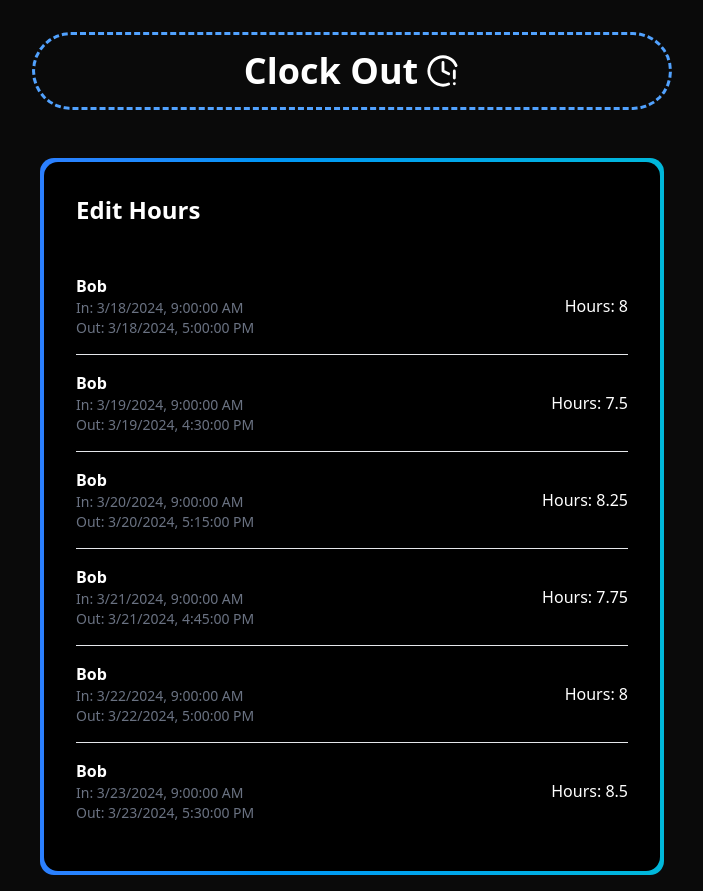
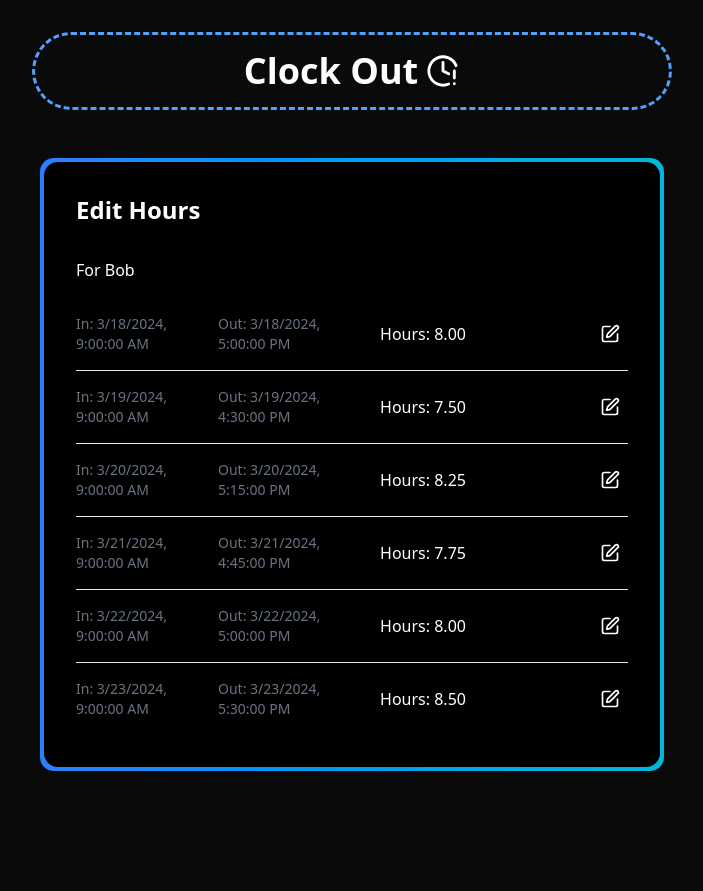
Before and after one commit to Pmacdon15/clock-out, a Next.js app: page /admin/edit-hours in a window 1280 px wide. Shown: the whole page, without its empty margins (288-991 px from the left). After the commit the page ends 800 px from the top, so only its background shows below. Built offline with nearby package versions, Linux system fonts and the light colour scheme.

Commit message:
layout for list item

```diff
--- a/src/app/admin/edit-hours/page.tsx
+++ b/src/app/admin/edit-hours/page.tsx
@@ -1,4 +1,6 @@
 import BorderBox from "@/components/ui/containers/border-box";
+import ListItemEditHours from "@/components/ui/edit-hours/list-item-edit-hours";
+import { Edit } from "lucide-react";
 
 // Dummy data for hours worked
 const dummyHours = [
@@ -14,22 +16,10 @@ export default function Page() {
     return (
         <BorderBox>
             <h1 className="text-2xl font-bold mb-4">Edit Hours</h1>
+            <h2> For {dummyHours[0].user_id}</h2>
             <ul className="divide-y divide-gray-200">
                 {dummyHours.map((entry) => (
-          <li key={entry.id} className="py-4 flex justify-between items-center">
-            <div>
-              <p className="font-semibold">{entry.user_id}</p>
-              <p className="text-sm text-gray-500">
-                In: {new Date(entry.time_in).toLocaleString()}
-              </p>
-              <p className="text-sm text-gray-500">
-                Out: {new Date(entry.time_out).toLocaleString()}
-              </p>
-            </div>
-            <p>
-              Hours: {(new Date(entry.time_out).getTime() - new Date(entry.time_in).getTime()) / (60 * 60 * 1000).toFixed(2)}
-            </p>
-          </li>
+                    <ListItemEditHours key={entry.id} entry={entry} />
                 ))}
             </ul>
         </BorderBox>
--- /dev/null
+++ b/src/components/ui/edit-hours/list-item-edit-hours.tsx
@@ -0,0 +1,32 @@
+'use client'
+import { Edit } from "lucide-react";
+import { Activity, useState } from "react";
+
+export default function ListItemEditHours({ key, entry }: { key: number, entry: any }) {
+    const [editHours, setEditHours] = useState(false)
+    return (
+        <li key={entry.id} className="py-4 grid grid-cols-4 gap-4 items-center w-full">
+            <Activity mode={!editHours ? "visible" : "hidden"} >
+                <p className="text-sm text-gray-500">In: {new Date(entry.time_in).toLocaleString()}</p>
+                <p className="text-sm text-gray-500">Out: {new Date(entry.time_out).toLocaleString()}</p>
+                <p className="text-center">
+                    Hours: {((new Date(entry.time_out).getTime() - new Date(entry.time_in).getTime()) / (60 * 60 * 1000)).toFixed(2)}
+                </p>
+            </Activity>
+             <Activity mode={editHours ? "visible" : "hidden"} >
+                <form>
+                    <h1>test</h1>
+                </form>
+             </Activity>
+            <div className="col-start-4 flex justify-end w-full">
+                <button
+                    onClick={() => setEditHours(!editHours)}
+                    type="button"
+                    className="p-2 rounded-full"
+                >
+                    <Edit size={20} />
+                </button>
+            </div>
+        </li>
+    )
+}
```
Lines whose indentation alone changed are shown as unchanged.
